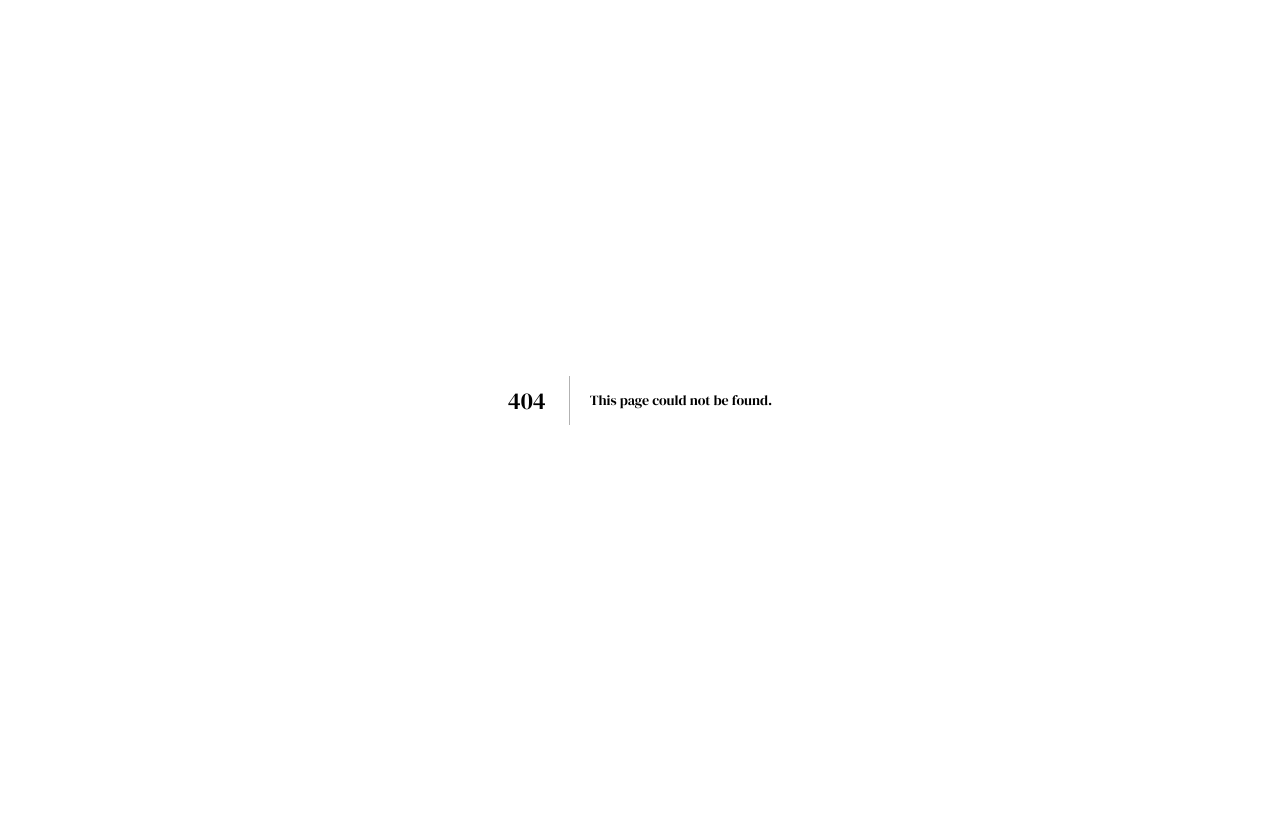
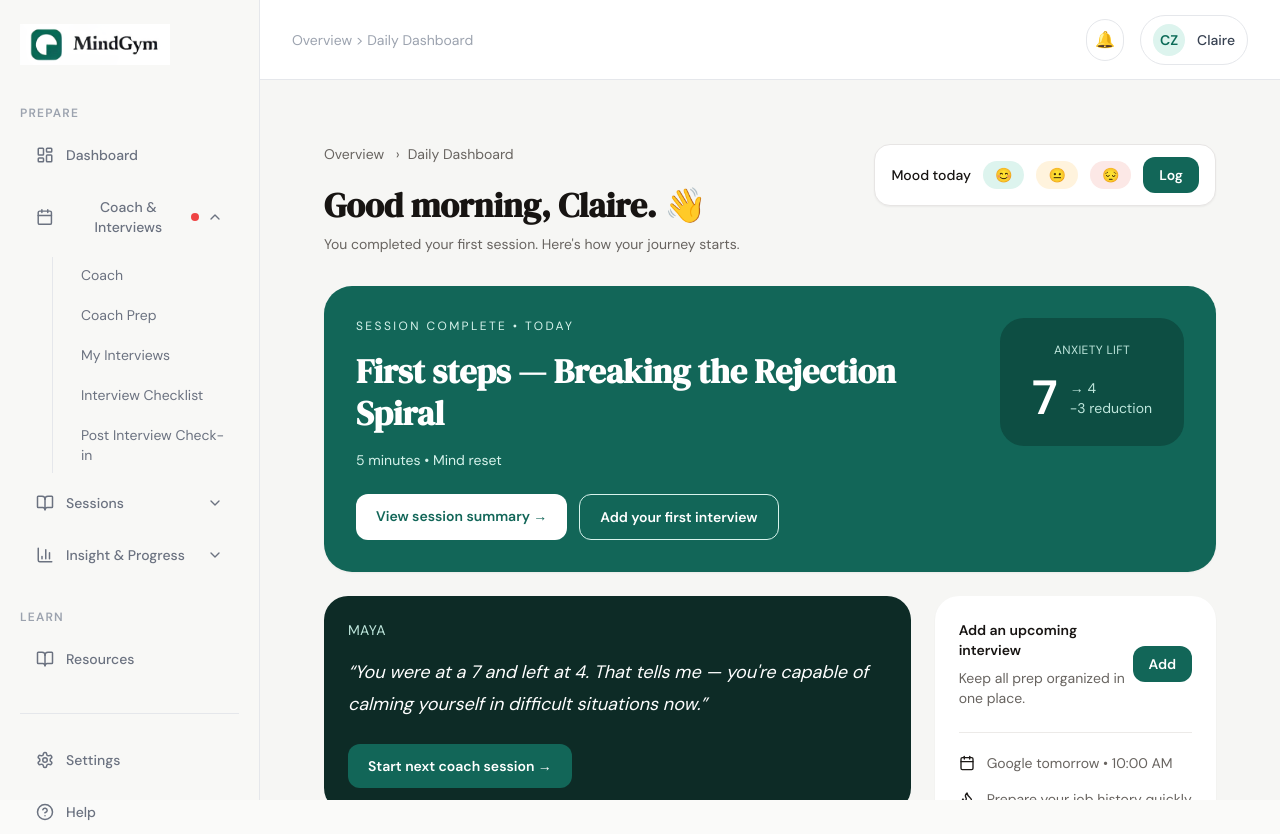
Before and after one commit to MindGym-1-0/mindgym-client, a Next.js app: page /dashboard/new-user in a window 1280 px wide. Before the commit this address had no page. Before the commit the page ends 800 px from the top, so only its background shows below. Built offline with nearby package versions, Linux system fonts and the light colour scheme.

Commit message:
feat: add new user dashboard UI

```diff
--- /dev/null
+++ b/src/app/(main)/dashboard/new-user/page.tsx
@@ -0,0 +1,240 @@
+"use client";
+
+import Link from "next/link";
+import {
+  Flame,
+  Calendar,
+  TrendingUp,
+  Plus,
+} from "lucide-react";
+
+export default function DashboardPage() {
+  return (
+    <div className="min-h-screen bg-[#F6F6F4] px-8 py-8">
+
+      {/* Header */}
+      <div className="flex items-start justify-between">
+
+        <div>
+          <p className="text-sm text-[#686460]">
+            Overview <span className="mx-2">›</span>
+            Daily Dashboard
+          </p>
+
+          <h1 className="mt-5 text-[34px] font-semibold leading-[42px] text-[#171412]">
+            Good morning, Claire. 👋
+          </h1>
+
+          <p className="mt-2 text-sm text-[#686460]">
+            You completed your first session.
+            Here&apos;s how your journey starts.
+          </p>
+        </div>
+
+        {/* Mood */}
+        <div className="flex items-center gap-3 rounded-2xl border border-[#E7E5E4] bg-white px-4 py-3 shadow-sm">
+
+          <span className="text-sm font-medium text-[#171412]">
+            Mood today
+          </span>
+
+          <button className="rounded-full bg-[#DDF4EE] px-3 py-1 text-sm">
+            😊
+          </button>
+
+          <button className="rounded-full bg-[#FFF3DD] px-3 py-1 text-sm">
+            😐
+          </button>
+
+          <button className="rounded-full bg-[#FCE8E6] px-3 py-1 text-sm">
+            😔
+          </button>
+
+          <button className="rounded-xl bg-[#126658] px-4 py-2 text-sm font-semibold text-white">
+            Log
+          </button>
+        </div>
+      </div>
+
+      {/* Main Hero */}
+      <div className="mt-8 rounded-[28px] bg-[#126658] p-8 text-white shadow-sm">
+
+        <div className="flex items-start justify-between">
+
+          <div>
+            <p className="text-xs uppercase tracking-[0.2em] text-[#D7F3EC]">
+              SESSION COMPLETE • TODAY
+            </p>
+
+            <h2 className="mt-4 max-w-xl text-[34px] font-semibold leading-[42px]">
+              First steps —
+              Breaking the Rejection Spiral
+            </h2>
+
+            <p className="mt-4 text-sm text-[#D7F3EC]">
+              5 minutes • Mind reset
+            </p>
+
+            <div className="mt-6 flex gap-3">
+
+              <Link
+                href="/sessions/summary"
+                className="rounded-xl bg-white px-5 py-3 text-sm font-semibold text-[#126658]"
+              >
+                View session summary →
+              </Link>
+
+              <button className="rounded-xl border border-[#D7F3EC] px-5 py-3 text-sm font-semibold text-white">
+                Add your first interview
+              </button>
+            </div>
+          </div>
+
+          {/* Anxiety Meter */}
+          <div className="rounded-3xl bg-[#0D4E43] px-8 py-6 text-center">
+
+            <p className="text-xs uppercase tracking-wide text-[#BFE7DD]">
+              Anxiety Lift
+            </p>
+
+            <div className="mt-4 flex items-center justify-center gap-3">
+
+              <div className="text-5xl font-semibold">
+                7
+              </div>
+
+              <div className="text-left text-sm text-[#BFE7DD]">
+                → 4
+                <br />
+                -3 reduction
+              </div>
+            </div>
+          </div>
+        </div>
+      </div>
+
+      {/* Lower Grid */}
+      <div className="mt-6 grid grid-cols-1 gap-6 xl:grid-cols-3">
+
+        {/* Left Column */}
+        <div className="space-y-6 xl:col-span-2">
+
+          {/* Quote */}
+          <div className="rounded-3xl bg-[#0D2B26] p-6 text-white">
+
+            <p className="text-sm uppercase tracking-wide text-[#BFE7DD]">
+              Maya
+            </p>
+
+            <p className="mt-4 text-lg italic leading-8">
+              “You were at a 7 and left at 4.
+              That tells me — you&apos;re capable of
+              calming yourself in difficult situations
+              now.”
+            </p>
+
+            <button className="mt-6 rounded-xl bg-[#126658] px-5 py-3 text-sm font-semibold">
+              Start next coach session →
+            </button>
+          </div>
+
+          {/* Recommendation */}
+          <div className="rounded-3xl border border-[#9ED8CA] bg-[#EAF8F4] p-6">
+
+            <p className="text-xs uppercase tracking-wide text-[#126658]">
+              NEXT PLAN RECOMMENDED
+            </p>
+
+            <h3 className="mt-4 text-xl font-semibold text-[#126658]">
+              Rejection sensitivity
+            </h3>
+
+            <p className="mt-3 text-sm leading-7 text-[#126658]">
+              Confidence is building faster than
+              expected. This is the primary focus
+              area for you.
+            </p>
+
+            <p className="mt-4 text-sm font-medium text-[#126658]">
+              Average session lift: +3.9
+            </p>
+          </div>
+        </div>
+
+        {/* Right Column */}
+        <div className="space-y-6">
+
+          {/* Action Card */}
+          <div className="rounded-3xl bg-white p-6 shadow-sm">
+
+            <div className="flex items-center justify-between">
+
+              <div>
+                <p className="text-sm font-semibold text-[#171412]">
+                  Add an upcoming interview
+                </p>
+
+                <p className="mt-2 text-sm text-[#686460]">
+                  Keep all prep organized in one
+                  place.
+                </p>
+              </div>
+
+              <button className="rounded-xl bg-[#126658] px-4 py-2 text-sm font-semibold text-white">
+                Add
+              </button>
+            </div>
+
+            <div className="mt-6 space-y-4 border-t border-[#ECEAE8] pt-5">
+
+              <div className="flex items-center gap-3">
+                <Calendar size={16} />
+                <span className="text-sm text-[#686460]">
+                  Google tomorrow • 10:00 AM
+                </span>
+              </div>
+
+              <div className="flex items-center gap-3">
+                <Flame size={16} />
+                <span className="text-sm text-[#686460]">
+                  Prepare your job history quickly
+                </span>
+              </div>
+
+              <div className="flex items-center gap-3">
+                <TrendingUp size={16} />
+                <span className="text-sm text-[#686460]">
+                  Maya focus picks up on search
+                  progress
+                </span>
+              </div>
+            </div>
+          </div>
+
+          {/* Interview Focus */}
+          <div className="rounded-3xl border border-[#BFD2F3] bg-[#EEF4FF] p-6">
+
+            <p className="text-xs uppercase tracking-wide text-[#4A6FA5]">
+              INTERVIEW PLAN • NEXT FOCUS
+            </p>
+
+            <h3 className="mt-4 text-lg font-semibold text-[#4A6FA5]">
+              Screening + first round conversion
+            </h3>
+
+            <p className="mt-3 text-sm leading-7 text-[#4A6FA5]">
+              A sequence of 2 sessions + 1 Mind
+              Reset will improve patterns for more
+              confidence.
+            </p>
+
+            <button className="mt-5 rounded-xl bg-[#4A6FA5] px-5 py-3 text-sm font-semibold text-white">
+              Update your activity to keep this
+              accurate
+            </button>
+          </div>
+        </div>
+      </div>
+    </div>
+  );
+}
```
